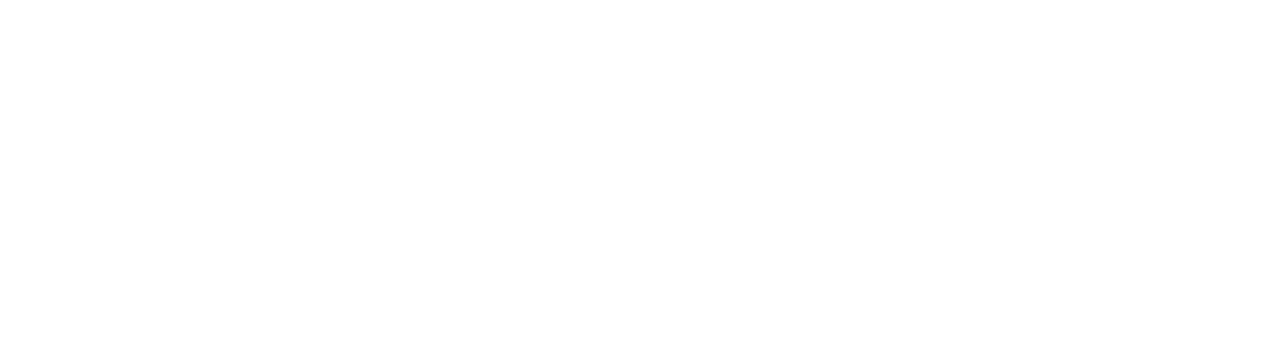
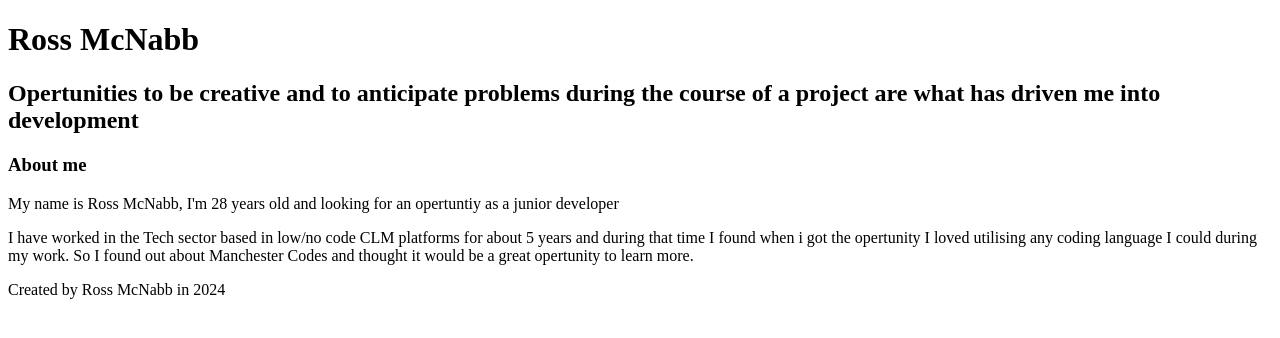
Before and after one commit to RossMcNabb/Porfolio-refresh, a plain HTML site: page index.html in a window 1280 px wide. Drawn offline with Linux system fonts and the light colour scheme.

Commit message:
About me Section

```diff
--- a/index.html
+++ b/index.html
@@ -4,6 +4,18 @@
         <title>Ross McNabb </title>
     </head>
     <body>
-
+        <header>
+        <h1>Ross McNabb </h1>
+        <h2>Opertunities to be creative and to anticipate problems during the course of a project are what has driven me into development</h2>
+        </header>
+        <div>
+            <h3>About me</h3>
+            <p>My name is Ross McNabb, I'm 28 years old and looking for an opertuntiy as a junior developer</p>
+            <p> I have worked in the Tech sector based in low/no code CLM platforms for about 5 years and during that time I found when i got the opertunity I loved utilising any coding language I could during my work. So I found out about Manchester Codes and thought it would be a great opertunity to learn more.
+            </p>
+        </div>
     </body>
+    <footer>
+    Created by Ross McNabb in 2024
+    </footer>
 </html>
```
